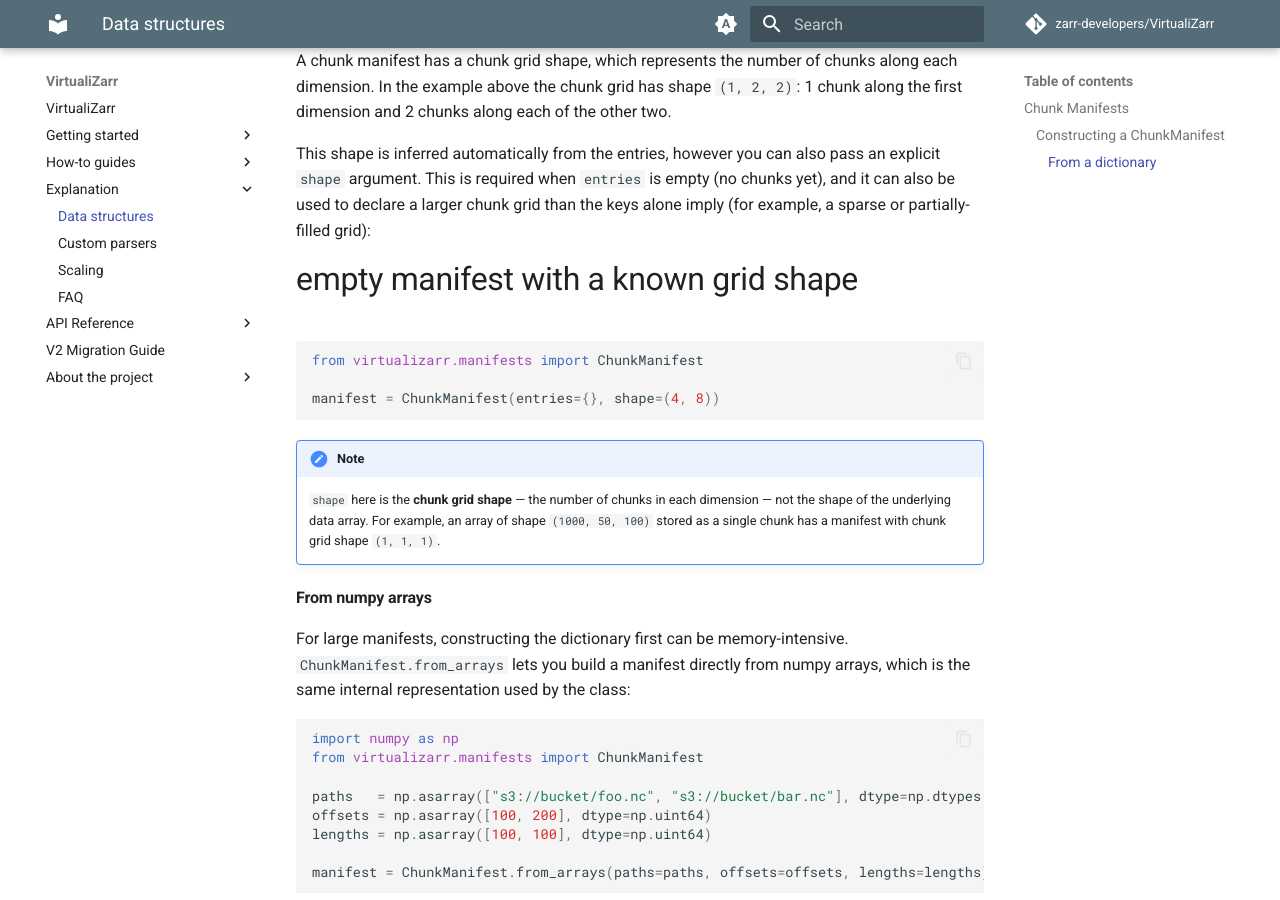
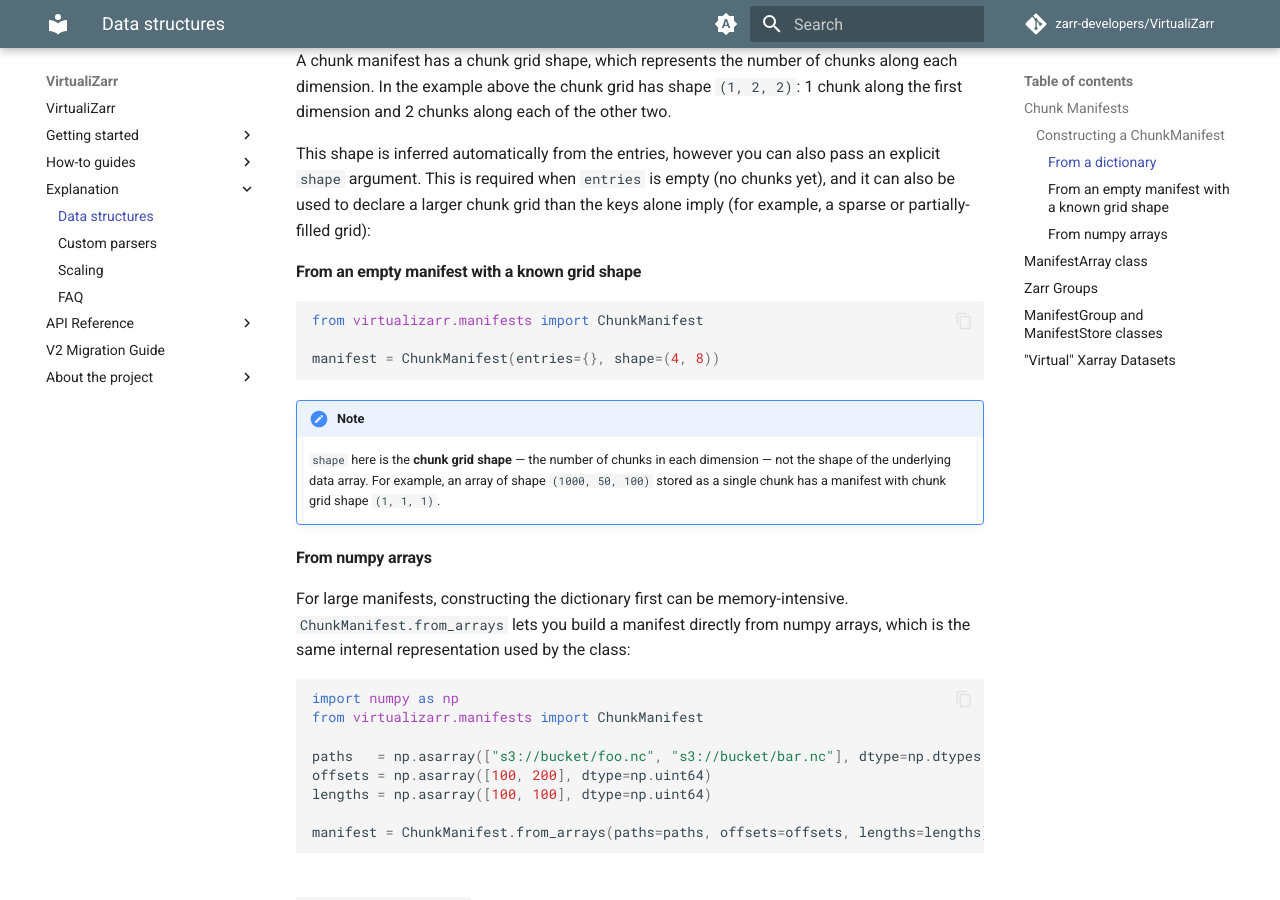
Before and after one commit to zarr-developers/VirtualiZarr, an MkDocs documentation site: the page built from docs/data_structures.md, in a window 1280 px wide and 900 px high, scrolled down 1614 px. Built offline with MkDocs 1.6.1 and Material for MkDocs 9.7.7, drawn with Linux system fonts in a browser that asks for light colours; comment, search, counter and statistics services are not loaded; the version menu is left out.

Commit message:
fix: empty manifest header

````diff
--- a/docs/data_structures.md
+++ b/docs/data_structures.md
@@ -66,7 +66,7 @@ A chunk manifest has a chunk grid shape, which represents the number of chunks a
 This shape is inferred automatically from the entries, however you can also pass an explicit `shape` argument.
 This is required when `entries` is empty (no chunks yet), and it can also be used to declare a larger chunk grid than the keys alone imply (for example, a sparse or partially-filled grid):
 
-# empty manifest with a known grid shape
+#### From an empty manifest with a known grid shape
 
 ```python exec="on" session="chunk-manifest" source="material-block"
 from virtualizarr.manifests import ChunkManifest
````
